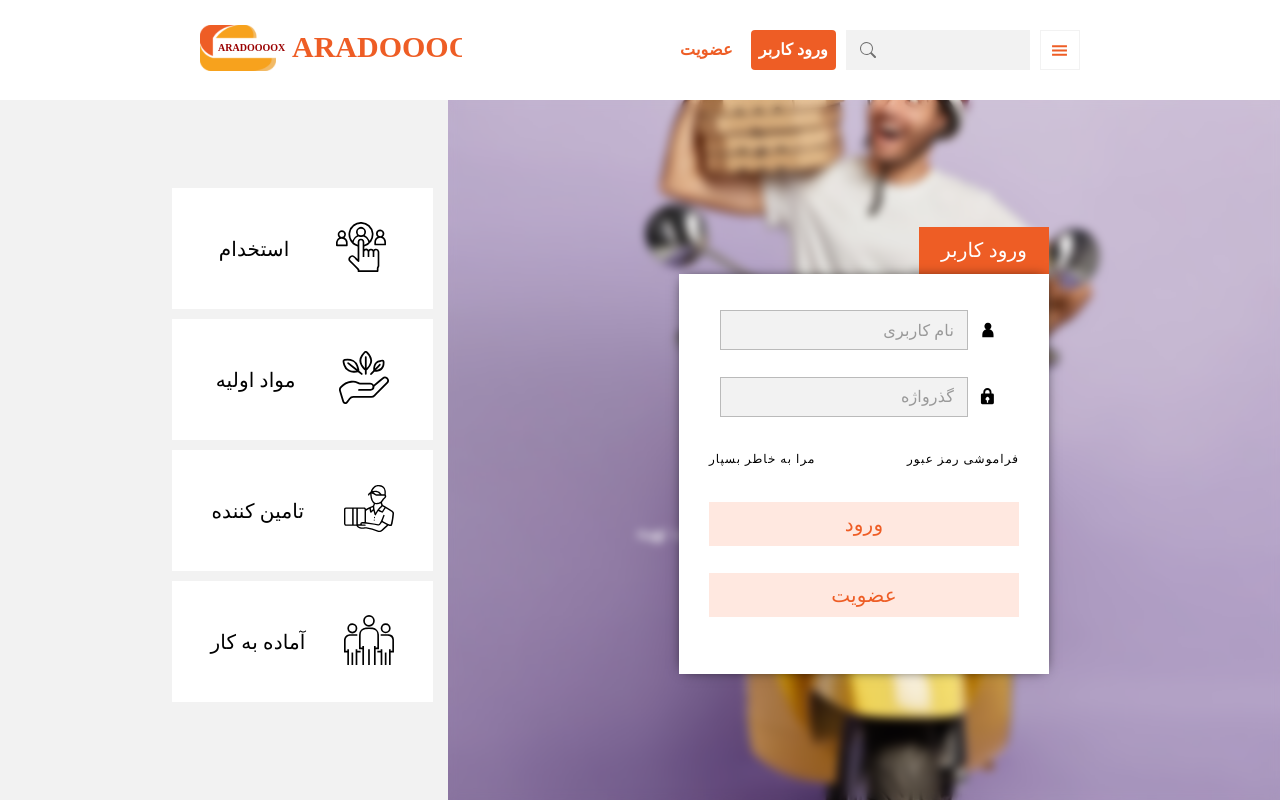
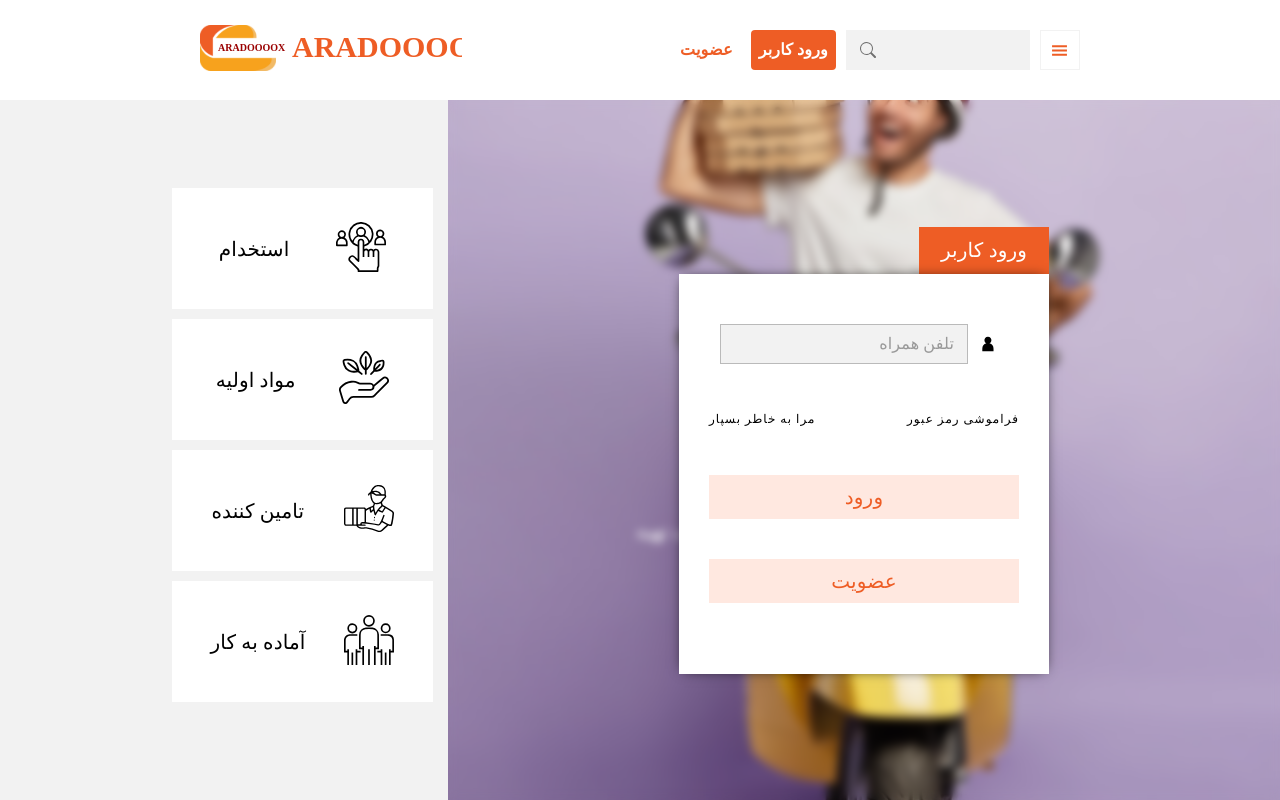
Before and after one commit to Amir-Montazeri/radox, a React (Create React App) app: page /auth/login in a window 1280 px wide. Built offline with nearby package versions, Linux system fonts and the light colour scheme.

Commit message:
published!

```diff
--- a/src/components/home-components/RightSection.jsx
+++ b/src/components/home-components/RightSection.jsx
@@ -17,7 +17,7 @@ import { slidesItems } from "./sampleSwiperItems";
 const config = {
   spaceBetween: 50,
   autoplay: {
-    delay: 2500,
+    delay: 4000,
     disableOnInteraction: false,
   },
   modules: [Autoplay],
--- a/src/pages/login/sampleDatas.js
+++ b/src/pages/login/sampleDatas.js
@@ -3,20 +3,21 @@ import passwordIcon from "assets/icons/password-icon.svg";
 
 export const textFieldItems = [
     {
-    name: "username",
-    placeholder: "نام کاربری",
-    type: "text",
+      name: "phone_number",
+      placeholder: "تلفن همراه",
+      type: "tel",
       icon: usernameIcon,
     },
+  ],
+  renderOnCodeSent = [
     {
-    name: "password",
-    placeholder: "گذرواژه",
+      name: "otp",
+      placeholder: "کد را وارد کنید",
       type: "password",
       icon: passwordIcon,
     },
-];
-
-export const buttonItems = [
+  ],
+  buttonItems = [
     {
       title: "ورود",
       type: "submit",
--- a/src/pages/register/sampleDatas.js
+++ b/src/pages/register/sampleDatas.js
@@ -29,14 +29,10 @@ export const buttonItems = [
 export const selectItems = [
   {
     title: "نیروی کار",
-    value: "work force",
+    value: "force",
   },
   {
-    title: "کارفرما",
-    value: "employer",
-  },
-  {
-    title: "آماده به کار",
-    value: "ready_to_work",
+    title: "تامین کننده",
+    value: "supplier",
   },
 ];
```
Lines whose indentation alone changed are shown as unchanged.
